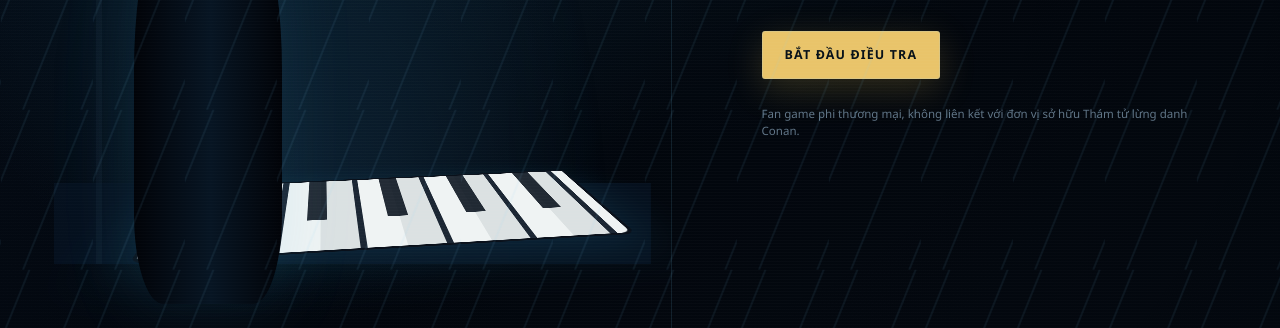
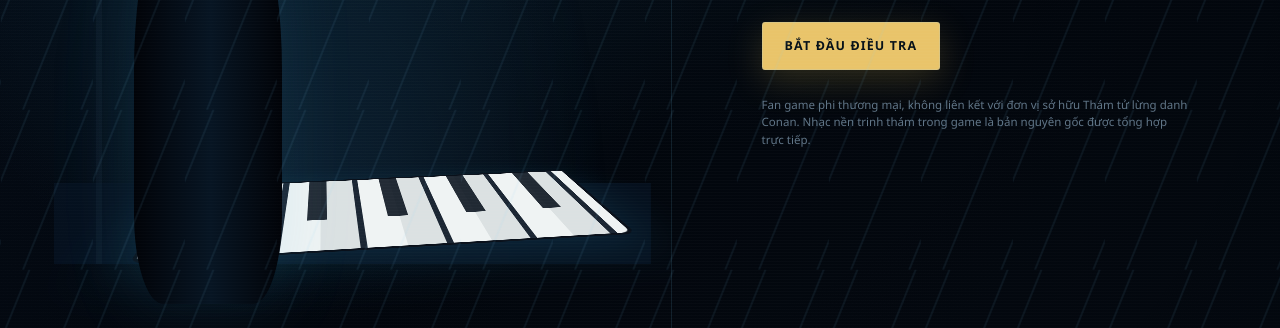
Before and after one commit to binh010579-rgb/Conan1, a plain HTML site: page Conan_Ban_Nhac_Luc_0_Gio_Local/conan-midnight-case/index.html in a window 1280 px wide. Shown: the part 472-800 px from the top of the page. Drawn offline with Linux system fonts and the light colour scheme.

Commit message:
docs: identify the original procedural soundtrack

```diff
--- a/Conan_Ban_Nhac_Luc_0_Gio_Local/conan-midnight-case/index.html
+++ b/Conan_Ban_Nhac_Luc_0_Gio_Local/conan-midnight-case/index.html
@@ -29,7 +29,7 @@
             <button id="new-game-button" class="button primary" type="button">Bắt đầu điều tra</button>
             <button id="continue-button" class="button ghost" type="button" hidden>Tiếp tục vụ án</button>
           </div>
-          <p class="fan-note">Fan game phi thương mại, không liên kết với đơn vị sở hữu Thám tử lừng danh Conan.</p>
+          <p class="fan-note">Fan game phi thương mại, không liên kết với đơn vị sở hữu Thám tử lừng danh Conan. Nhạc nền trinh thám trong game là bản nguyên gốc được tổng hợp trực tiếp.</p>
         </div>
       </section>
 
```
